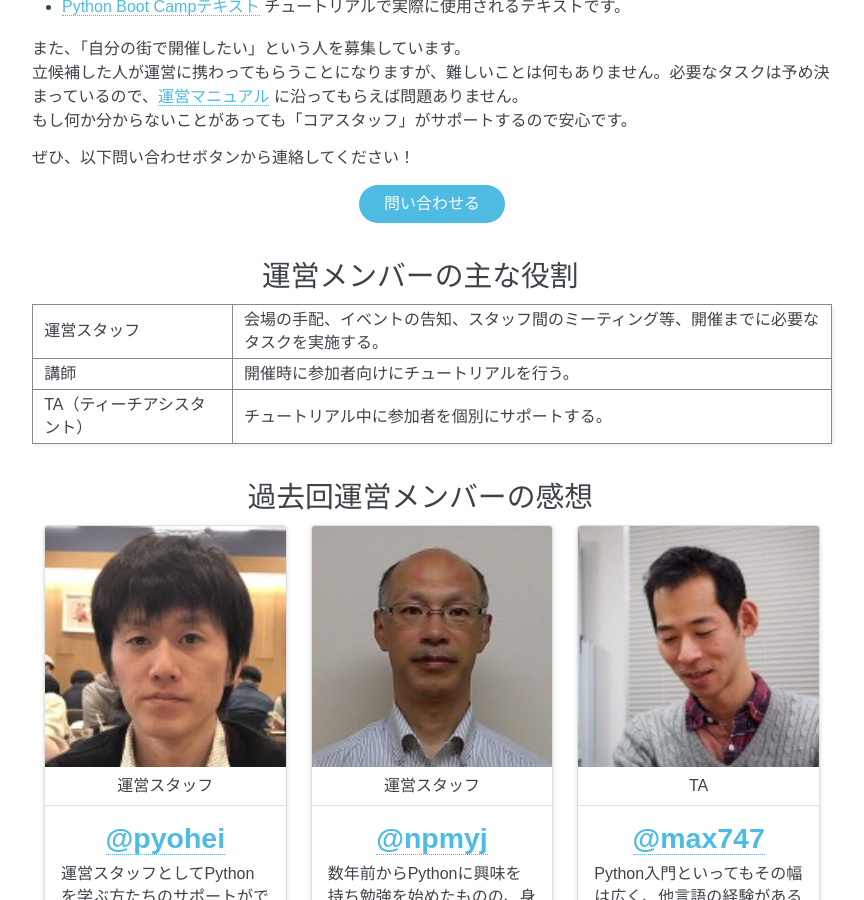
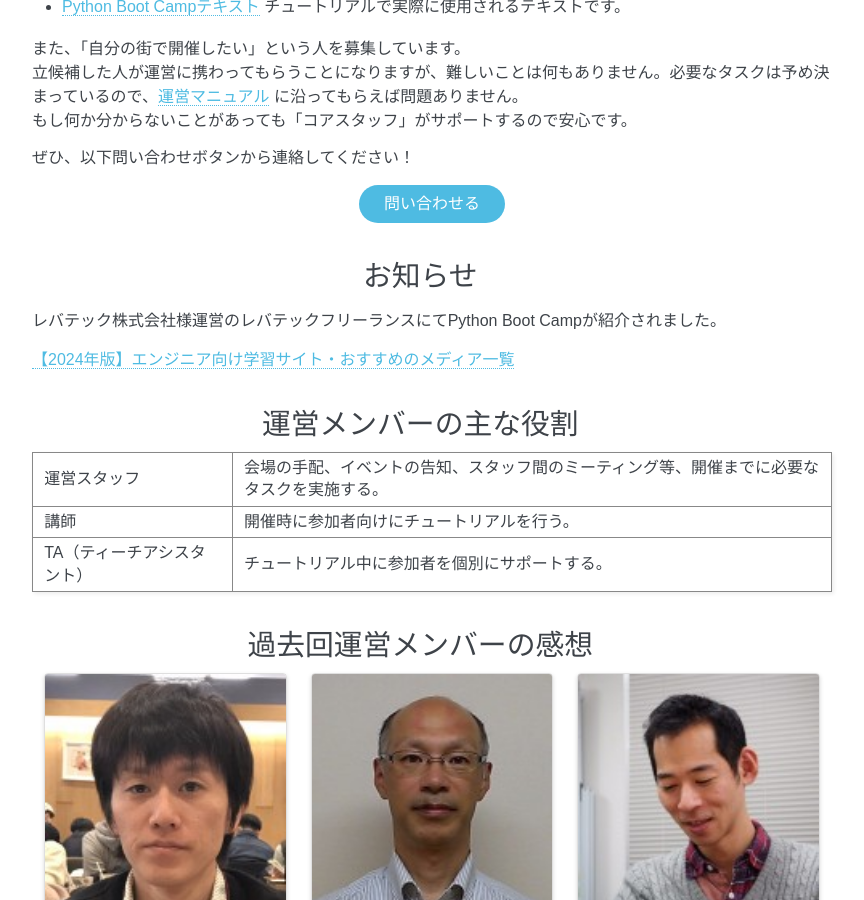
Before and after one commit to pyconjp/pycamp.landing_page, a Sphinx documentation site: the page built from source/index.rst, in a window 1280 px wide and 900 px high, scrolled down 857 px. Shown: the whole window, without its empty margins (168-1032 px from the left). Built offline with Sphinx 7.4.7, drawn with Linux system fonts in a browser that asks for light colours; nearby versions of some CDN libraries; comment, search, counter and statistics services are not loaded.

Commit message:
ニュースセクションを追加し、Python Boot Campの紹介を更新

```diff
--- a/source/index.rst
+++ b/source/index.rst
@@ -23,6 +23,8 @@ Python Boot Campで全国にPythonの環を広げよう！ #pycamp
 
 .. include:: sections/about.rst.txt
 
+.. include:: sections/news.rst.txt
+
 .. include:: sections/members.rst.txt
 
 .. include:: sections/staff_impressions.rst.txt
--- /dev/null
+++ b/source/sections/news.rst.txt
@@ -0,0 +1,6 @@
+お知らせ
+========
+
+レバテック株式会社様運営のレバテックフリーランスにてPython Boot Campが紹介されました。
+
+`【2024年版】エンジニア向け学習サイト・おすすめのメディア一覧 <https://freelance.levtech.jp/guide/detail/1674/>`__
```
